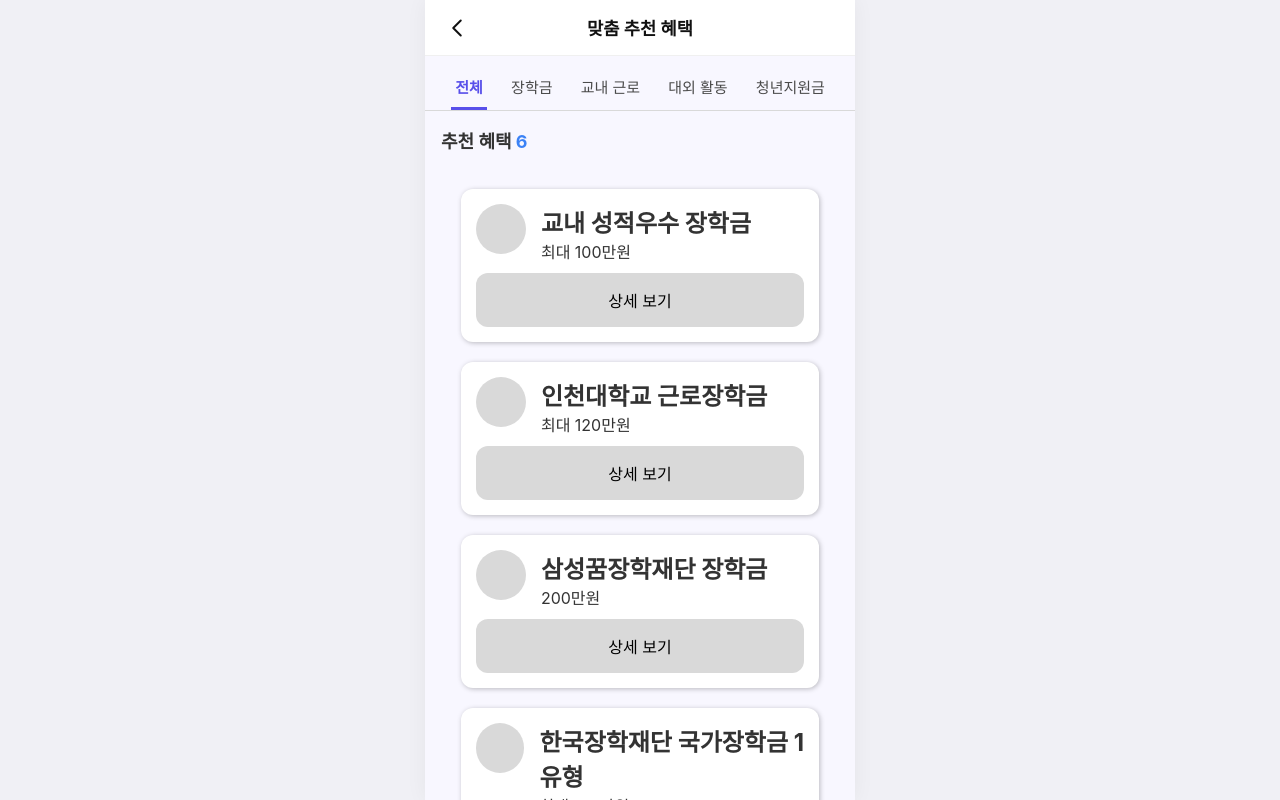
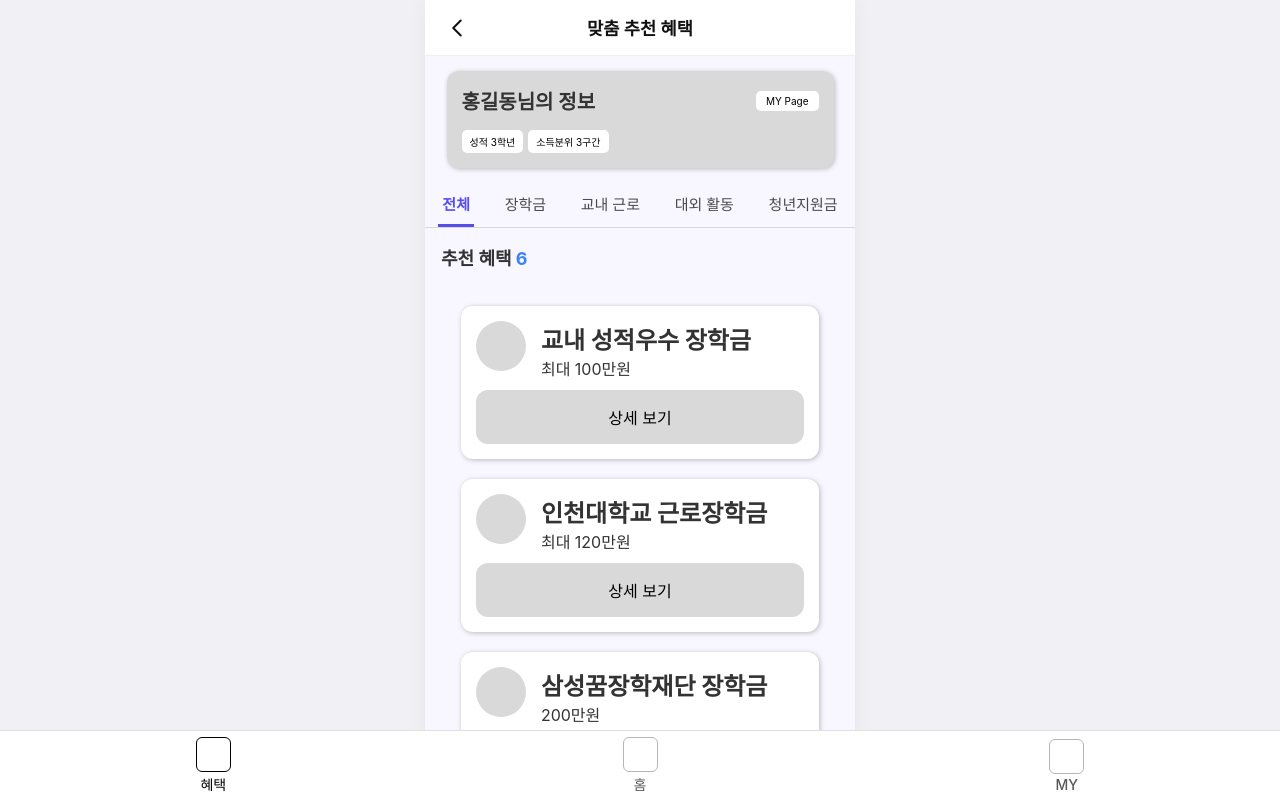
Before and after one commit to LikeLionUniv-INU-BeneFitU/BeneFitU-Frontend, a React (Vite) app: page /benefit-all in a window 1280 px wide. Built offline with nearby package versions, Linux system fonts and the light colour scheme; no server answers.

Commit message:
Feat : 맞춤추천혜택 페이지 사용자 정보 상자 컴포넌트 제작 후 추가

```diff
--- a/src/components/CategoryButtonBar.jsx
+++ b/src/components/CategoryButtonBar.jsx
@@ -6,7 +6,6 @@ const CategoryBar = styled.div`
   justify-content: space-around;
 
   background-color: #F8F7FF;
-  padding: 10px 16px 0 16px;
   border-bottom: 1px solid #D9D9D9; /* 전체 밑에 깔리는 연한 회색 줄 */
 `;
 
--- /dev/null
+++ b/src/components/Footer.jsx
@@ -0,0 +1,84 @@
+import React from 'react';
+import { useNavigate, useLocation } from 'react-router-dom';
+import styled from 'styled-components';
+
+const Footer = () => {
+  const navigate = useNavigate();
+  const location = useLocation();
+
+  // 현재 경로가 '/benefit-all'인지 확인하여 활성화 스타일 적용
+  const isBenefitActive = location.pathname === '/benefit-all';
+
+  return (
+    <FooterContainer>
+      <NavItem
+        onClick={() => navigate('/benefit-all')}
+        $active={isBenefitActive}
+      >
+        <IconBox $active={isBenefitActive} />
+        <NavLabel>혜택</NavLabel>
+      </NavItem>
+
+      <NavItem onClick={(e) => e.preventDefault()}>
+        <IconBox />
+        <NavLabel>홈</NavLabel>
+      </NavItem>
+
+      <NavItem onClick={(e) => e.preventDefault()}>
+        <IconBox />
+        <NavLabel>MY</NavLabel>
+      </NavItem>
+    </FooterContainer>
+  );
+};
+
+export default Footer;
+
+/* 스타일 정의 */
+const FooterContainer = styled.footer`
+  position: fixed;
+  bottom: 0;
+  left: 0;
+  right: 0;
+  height: 70px;
+  background-color: #ffffff;
+  border-top: 1px solid #e0e0e0;
+  display: flex;
+  justify-content: space-around;
+  align-items: center;
+  padding-bottom: env(safe-area-inset-bottom); /* 모바일 하단 바 대응 */
+  z-index: 1000;
+`;
+
+const NavItem = styled.div`
+  display: flex;
+  flex-direction: column;
+  align-items: center;
+  justify-content: center;
+  cursor: pointer;
+  flex: 1;
+  height: 100%;
+
+  /* 활성화 여부나 마우스 오버에 따른 스타일 피드백 (필요시 조정) */
+  opacity: ${(props) => (props.$active ? 1 : 0.65)};
+  transition: opacity 0.2s ease;
+
+  &:hover {
+    opacity: 1;
+  }
+`;
+
+const IconBox = styled.div`
+  width: 35px;
+  height: 35px;
+  border: 1px solid ${(props) => (props.$active ? '#000000' : '#8e8e93')};
+  border-radius: 6px;
+  background-color: #ffffff;
+  margin-bottom: 2px;
+`;
+
+const NavLabel = styled.span`
+  font-size: 14px;
+  font-weight: 500;
+  color: #000000;
+`;
--- /dev/null
+++ b/src/components/UserInfoCard.jsx
@@ -0,0 +1,78 @@
+import { useNavigate } from 'react-router-dom';
+import styled from 'styled-components';
+
+const PageWrapper = styled.div`
+  width: 100%;
+
+  display: flex;
+  flex-direction: column;
+  align-items: center;
+`;
+
+const Card = styled.div`
+  width: 90%;
+
+  background-color: #D9D9D9;
+
+  border-radius: 12px;
+  box-shadow: 1px 1px 5px rgba(0, 0, 0, 0.25);
+
+  padding: 15px;
+  margin: 15px;
+  gap: 10px;
+
+  display: flex;
+  flex-direction: column;
+`;
+
+const TopRow = styled.div`
+  display: flex;
+  justify-content: space-between;
+  align-items: center;
+  margin-bottom: 5px;
+`;
+
+const NameText = styled.p`
+  font-size: 20px;
+  font-weight: bold;
+`;
+
+const MyButton = styled.button`
+  background-color: #FFFFFF;
+  border: none;
+  border-radius: 5px;
+  padding: 4px 10px;
+  font-size: 10px;
+  cursor: pointer;
+`;
+
+const TagRow = styled.div`
+  display: flex;
+  gap: 5px;
+`;
+
+const Tag = styled.span`
+  font-size: 10px;
+  background-color: #FFFFFF;
+  color: #000000;
+  padding: 4px 8px;
+  border-radius: 5px;
+`;
+
+export default function UserInfoCard({ name, grade, incomeLevel, onMyClick }) {
+  const navigate = useNavigate();
+  return (
+    <PageWrapper>
+      <Card>
+        <TopRow>
+          <NameText>{name}님의 정보</NameText>
+          <MyButton onClick={() => navigate('/login-home')/*마이페이지로 바꾸기*/ }>MY Page</MyButton>
+        </TopRow>
+        <TagRow>
+          <Tag>성적 {grade}</Tag>
+          <Tag>소득분위 {incomeLevel}</Tag>
+        </TagRow>
+      </Card>
+    </PageWrapper>
+  );
+}
--- a/src/pages/BenefitAll.jsx
+++ b/src/pages/BenefitAll.jsx
@@ -3,6 +3,8 @@ import Header from '../components/Header';
 import BenefitDetailBox from '../components/BenefitDetailBox';
 import * as S from './BenefitAll.styles';
 import CategoryButtonBar from '../components/CategoryButtonBar';
+import UserInfoCard from '../components/UserInfoCard';
+import Footer from '../components/Footer';
 
 
 function BenefitAll() {
@@ -13,7 +15,17 @@ function BenefitAll() {
   // 장학금 리스트 정보 저장용 상자
   const [benefitList, setBenefitList] = useState([]);
 
+  // 사용자 정보 저장용 상자
+  const [userInfo, setUserInfo] = useState({
+    name: '',
+    grade: '',
+    incomeLevel: '',
+  });
+
+
+
   // 백엔드에 데이터를 요청하는 함수
+  // 장학금 상세설명 박스 연동
   useEffect(() => {
     // 예시 데이터
     const dummyData = [
@@ -25,8 +37,7 @@ function BenefitAll() {
       { id: 6, title: "B장학금", price: "최대 15만원" },
     ];
 
-    // const backendUrl = `http://백엔드IP주소/api/benefits?category=${currentCategory}`; 진짜 백엔드 주소 넣는곳
-    const backendUrl = 'API_주소URL';
+    const backendUrl = 'API_주소URL'; // 실제 장학금 리스트 API 주소로 교체하기
 
     fetch(backendUrl)
       .then((res) => {
@@ -45,9 +56,42 @@ function BenefitAll() {
   }, [currentCategory])
 
 
+  // 사용자 정보 박스 연동
+  useEffect(() => {
+    // 예시 데이터
+    const dummyUser = {
+      name: "홍길동",
+      grade: "3학년",
+      incomeLevel: "3구간",
+    };
+
+    const userUrl = 'API_주소URL'; // 실제 사용자 정보 API 주소로 교체하기
+
+    fetch(userUrl)
+      .then((res) => {
+        if (!res.ok) {
+          throw new Error('네트워크 응답이 올바르지 않습니다.');
+        }
+        return res.json();
+      })
+      .then((data) => {
+        setUserInfo(data);
+      })
+      .catch((error) => {
+        console.error("백엔드 연동 전 예비 사용자 데이터");
+        setUserInfo(dummyUser);
+      });
+  }, []);
+
+
   return (
     <S.PageWrapper>
       <Header title="맞춤 추천 혜택" />
+      <UserInfoCard
+      name={userInfo.name}
+      grade={userInfo.grade}
+      incomeLevel={userInfo.incomeLevel}
+      />
       <CategoryButtonBar currentCategory={currentCategory} setCurrentCategory={setCurrentCategory} />
       <S.ScrollArea>
         <S.SubTitle>추천 혜택 <span>{benefitList.length}</span></S.SubTitle>
@@ -60,6 +104,7 @@ function BenefitAll() {
           );
         })}
       </S.ScrollArea>
+      <Footer />
     </S.PageWrapper>
   );
 }
--- a/src/pages/Splash.jsx
+++ b/src/pages/Splash.jsx
@@ -1,4 +1,3 @@
-
 import { useNavigate } from 'react-router-dom';
 import styled from 'styled-components';
 
```
